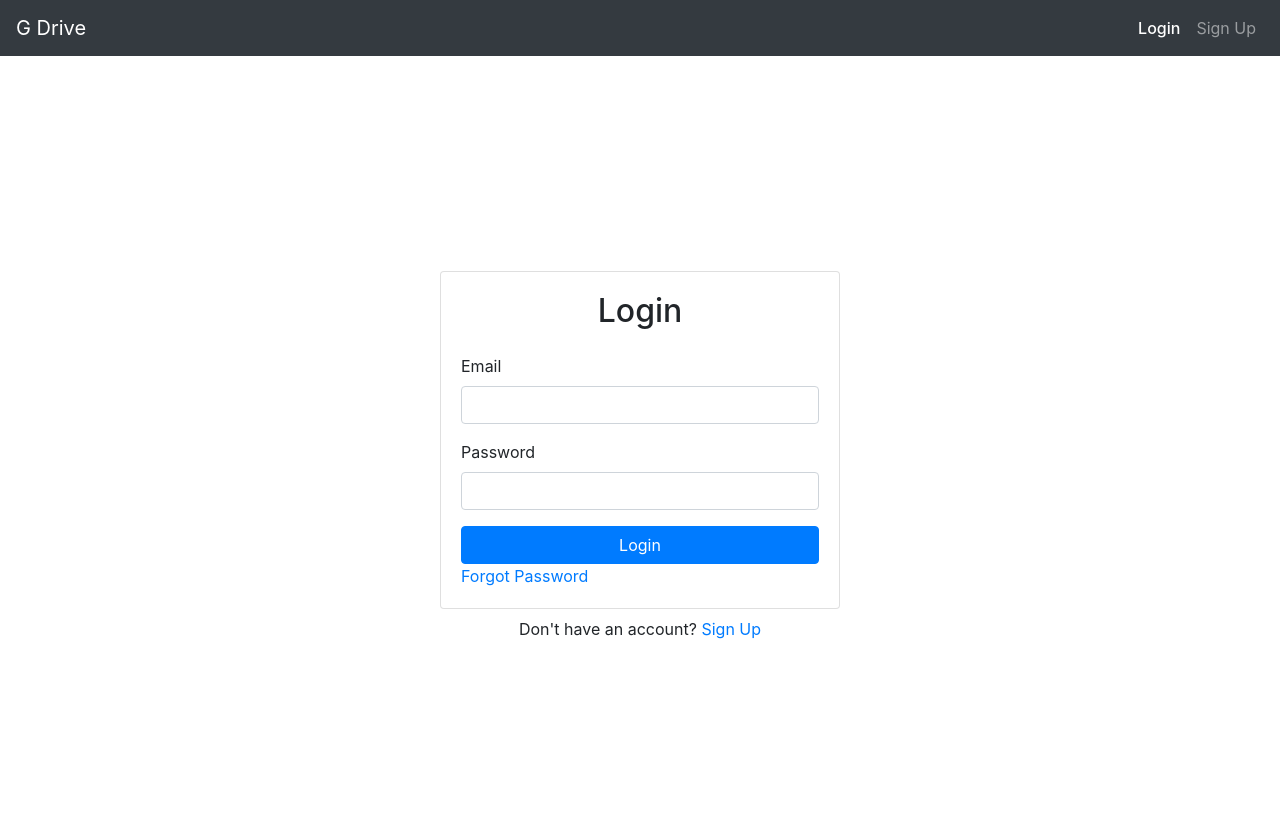
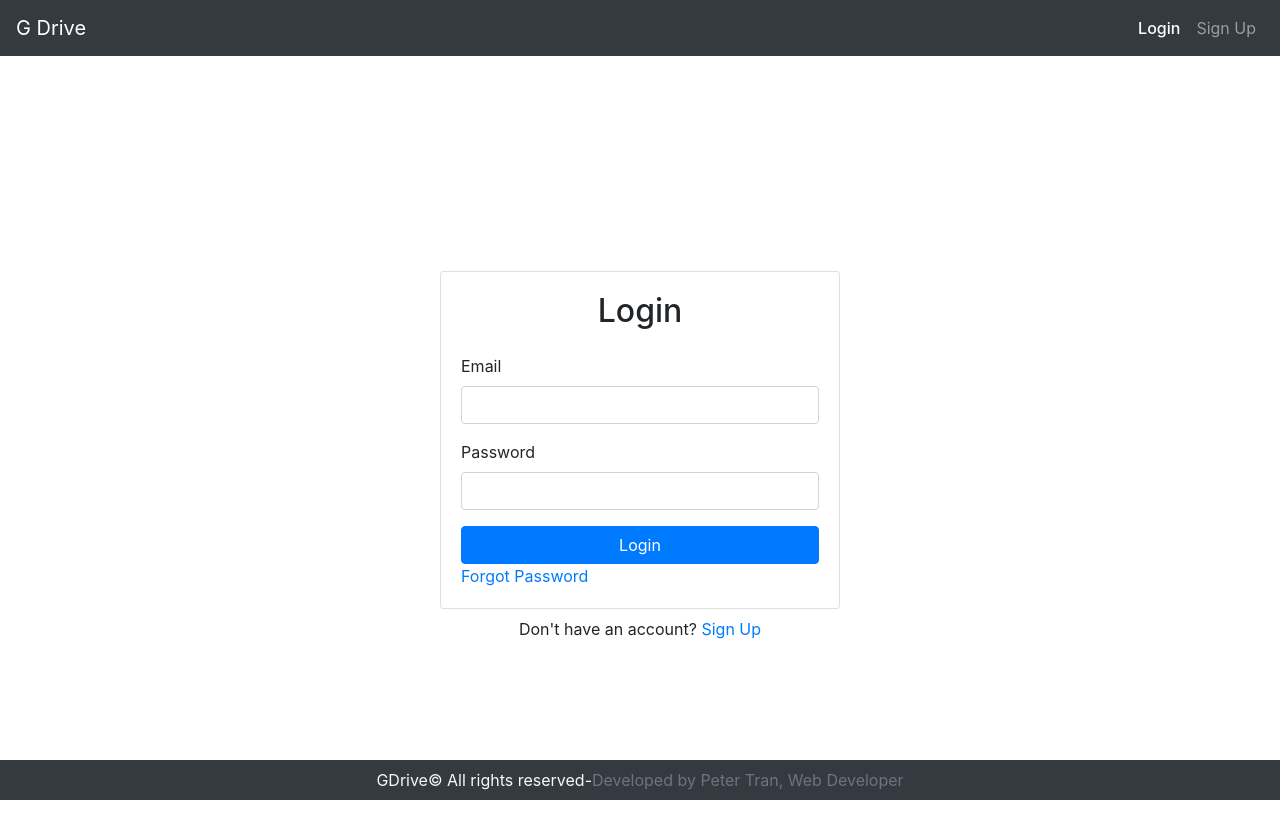
Before and after one commit to Petertran198/Google-Drive, a React (Create React App) app: page /login in a window 1280 px wide. Shown: the top 838 px of the page. Built offline with nearby package versions, Linux system fonts and the light colour scheme; no server answers.

Commit message:
Added footer component

```diff
--- a/src/App.js
+++ b/src/App.js
@@ -9,6 +9,7 @@ import Login from './components/auth/Login';
 import ForgotPassword from './components/auth/ForgotPassword';
 import UpdateProfile from './components/auth/UpdateProfile';
 import Header from './components/header/Header';
+import Footer from './components/footer/Footer';
 import Dashboard from './components/google-drive/Dashboard';
 
 export default function App() {
@@ -47,6 +48,7 @@ export default function App() {
                 {/* Dynamic routing made for different folders */}
                 <PrivateRoute exact path='/folder/:folderId' component={Dashboard} />
             </Switch>
+            <Footer />
         </>
     );
 }
--- /dev/null
+++ b/src/components/footer/Footer.jsx
@@ -0,0 +1,23 @@
+import React from 'react';
+import { Navbar } from 'react-bootstrap';
+export default function Footer() {
+    return (
+        <Navbar
+            fixed='bottom'
+            variant='dark'
+            className='bg-dark text-light w-100 d-flex justify-content-center'
+        >
+            GDrive&copy; All rights reserved-
+            <br />
+            <div className='text-muted '>
+                <a
+                    href='https://www.linkedin.com/in/petertran-developer/'
+                    target='_blank'
+                    className='text-muted'
+                >
+                    Developed by Peter Tran, Web Developer
+                </a>
+            </div>
+        </Navbar>
+    );
+}
--- a/src/components/google-drive/Dashboard.jsx
+++ b/src/components/google-drive/Dashboard.jsx
@@ -19,7 +19,6 @@ export default function Dashboard() {
                 {error}
             </div>
         );
-    console.log(childFiles, 'files');
     return (
         <Container>
             {error}
--- a/src/components/google-drive/FolderBreadCrumbs.jsx
+++ b/src/components/google-drive/FolderBreadCrumbs.jsx
@@ -17,7 +17,6 @@ export default function FolderBreadCrumbs({ currentFolder }) {
         folderPathing = [...folderPathing, ...currentFolder.path];
     }
 
-    console.log(folderPathing);
     return (
         // listProps is a bootstrap method to change styling
         <Breadcrumb
```
